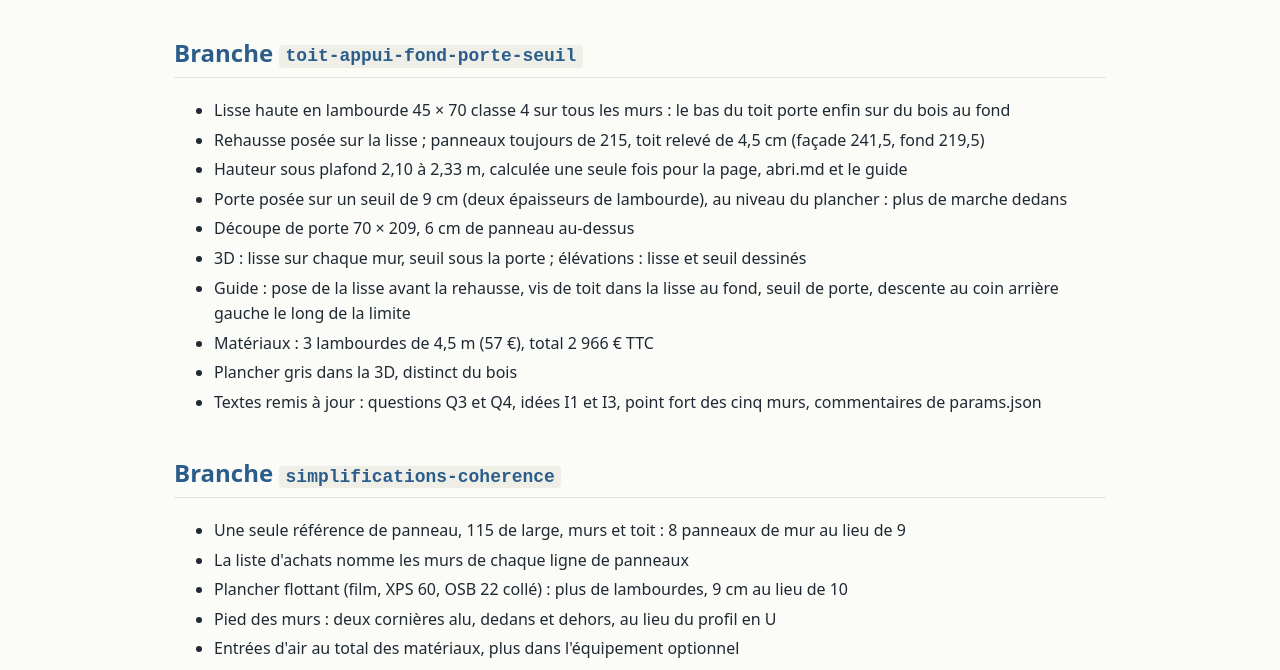
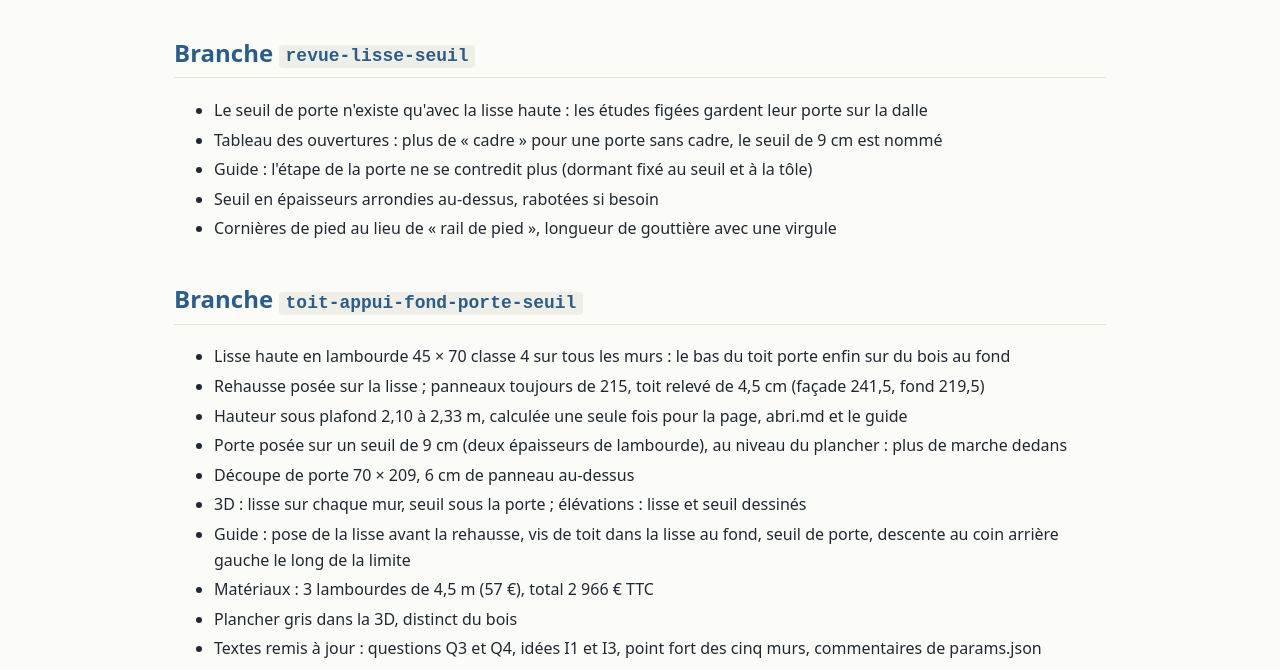
Before and after one commit to rvion/screenplay, a website: page site/docs/changelog.html in a window 1280 px wide. Shown: the part 128-798 px from the top of the page. Drawn offline with Linux system fonts and the light colour scheme.

Commit message:
Changelog de la branche revue-lisse-seuil

```diff
--- a/site/docs/changelog.html
+++ b/site/docs/changelog.html
@@ -11,6 +11,14 @@
 <nav class="doc-bar"><a href="index.html">Tous les documents</a><a href="../index.html">Le site interactif</a><a href="https://github.com/rvion/screenplay/blob/main/changelog.md">Source : changelog.md</a></nav>
 <main class="doc-main">
 <h1 id="changelog">Changelog</h1>
+<h2 id="branche-revue-lisse-seuil">Branche <code>revue-lisse-seuil</code></h2>
+<ul>
+<li>Le seuil de porte n&#39;existe qu&#39;avec la lisse haute : les études figées gardent leur porte sur la dalle</li>
+<li>Tableau des ouvertures : plus de « cadre » pour une porte sans cadre, le seuil de 9 cm est nommé</li>
+<li>Guide : l&#39;étape de la porte ne se contredit plus (dormant fixé au seuil et à la tôle)</li>
+<li>Seuil en épaisseurs arrondies au-dessus, rabotées si besoin</li>
+<li>Cornières de pied au lieu de « rail de pied », longueur de gouttière avec une virgule</li>
+</ul>
 <h2 id="branche-toit-appui-fond-porte-seuil">Branche <code>toit-appui-fond-porte-seuil</code></h2>
 <ul>
 <li>Lisse haute en lambourde 45 × 70 classe 4 sur tous les murs : le bas du toit porte enfin sur du bois au fond</li>
```
Also changed, not shown: changelog.md.
